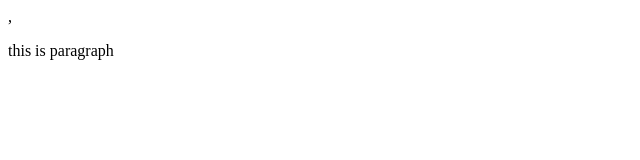
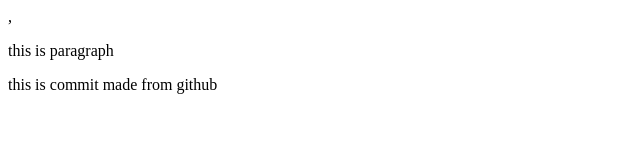
Before and after one commit to manu220/git-test, a plain HTML site: page index.html in a window 1280 px wide. Shown: the whole page, without its empty margins (0-640 px from the left). Drawn offline with Linux system fonts and the light colour scheme.

Commit message:
third commit

```diff
--- a/index.html
+++ b/index.html
@@ -1 +1,2 @@
 ,<p>this is paragraph</p>
+<p> this is commit made from github</p>
```
